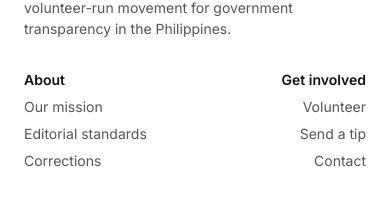
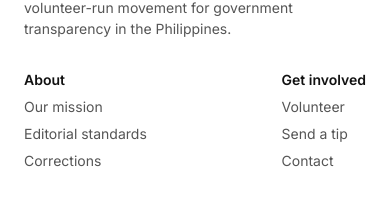
Before and after one commit to melmarj0nes23/civictech-ph, a React (Vite) app: page / in a window 390 px wide. Shown: the part 5131-5336 px from the top of the page. Built offline with nearby package versions, Linux system fonts and the light colour scheme.

Commit message:
Keep Get involved column text left-aligned on mobile

```diff
--- a/src/index.css
+++ b/src/index.css
@@ -223,8 +223,4 @@ a:hover {
     justify-content: space-between;
     gap: 24px;
   }
-
-  .footer-links > div:last-child {
-    text-align: right;
-  }
 }
```
